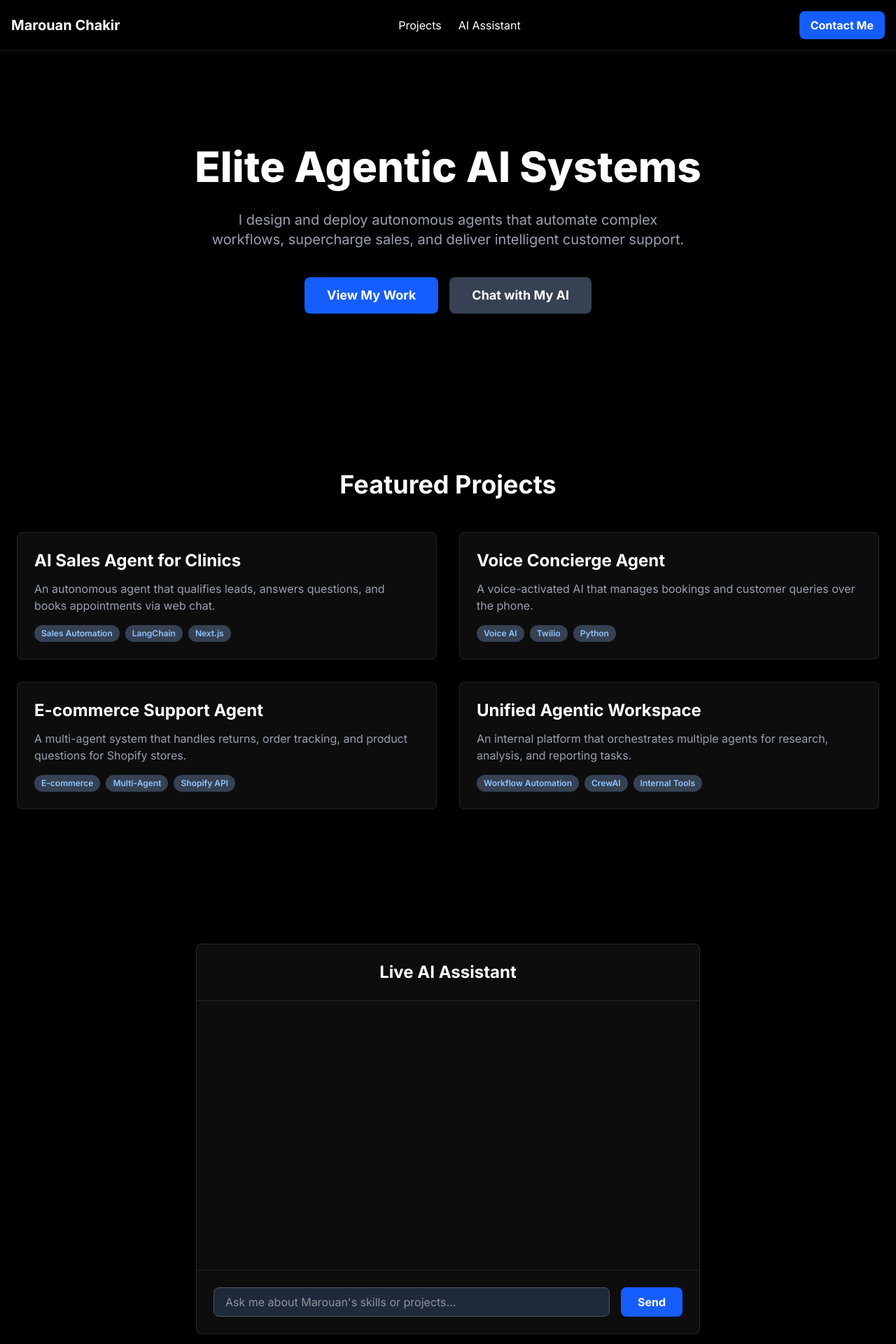
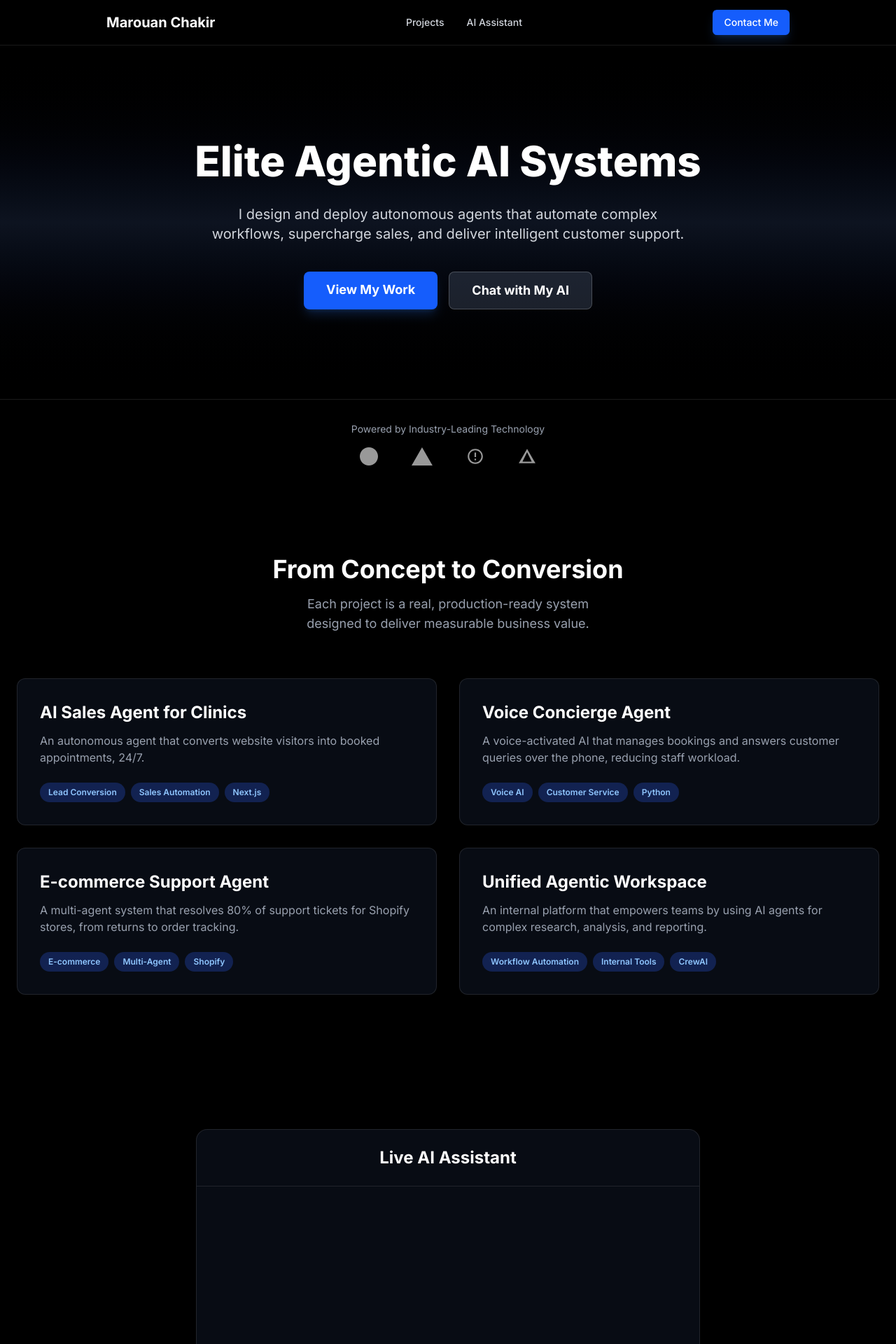
Before and after one commit to mimox-prog/unstoppable-portfolio, a Next.js app: page / in a window 1280 px wide. Shown: the top 1920 px of the page at 70% size. Built offline with nearby package versions, Linux system fonts and the light colour scheme.

Commit message:
feat(design): Implement final conversion-focused homepage design

```diff
--- a/src/app/layout.js
+++ b/src/app/layout.js
@@ -1,7 +1,8 @@
-// src/app/layout.js (Updated)
+// src/app/layout.js (The Final, Corrected Version)
 import { Inter } from "next/font/google";
 import "./globals.css";
-import Header from "@/components/Header"; // Import the Header
+import Header from "@/components/Header";
+import Footer from "@/components/Footer";
 
 const inter = Inter({ subsets: ["latin"] });
 
@@ -12,10 +13,11 @@ export const metadata = {
 
 export default function RootLayout({ children }) {
   return (
-    <html lang="en">
-      <body className={inter.className}>
+    <html lang="en" className="scroll-smooth">
+      <body className={`${inter.className} bg-black text-gray-200`}>
         <Header />
-        {children}
+        <main>{children}</main>
+        <Footer />
       </body>
     </html>
   );
--- a/src/app/page.js
+++ b/src/app/page.js
@@ -1,25 +1,33 @@
-// src/app/page.js (Final Version with Project Link)
+// src/app/page.js (The Final, Conversion-Focused Homepage)
 "use client";
 
 import Link from 'next/link';
 import Chat from '@/components/Chat';
 
+// --- SVG Icons for Social Proof ---
+const VercelIcon = () => <svg height="26" viewBox="0 0 116 100" fill="#fff" xmlns="http://www.w3.org/2000/svg"><path d="M57.5 0L115 100H0L57.5 0Z" /></svg>;
+const NextJsIcon = ( ) => <svg height="26" viewBox="0 0 180 180" fill="#fff" xmlns="http://www.w3.org/2000/svg"><path d="M90 180C139.706 180 180 139.706 180 90C180 40.2944 139.706 0 90 0C40.2944 0 0 40.2944 0 90C0 139.706 40.2944 180 90 180ZM90 162C129.765 162 162 129.765 162 90C162 50.235 129.765 18 90 18C50.235 18 18 50.235 18 90C18 129.765 50.235 162 90 162Z" /><path d="M126.9 144.9L71.1 54H63V126H71.1V72.9L117.9 153L126.9 144.9Z" /></svg>;
+const OpenRouterIcon = ( ) => <svg height="26" viewBox="0 0 24 24" fill="none" xmlns="http://www.w3.org/2000/svg"><path d="M12 2C6.48 2 2 6.48 2 12s4.48 10 10 10 10-4.48 10-10S17.52 2 12 2zm0 18c-4.41 0-8-3.59-8-8s3.59-8 8-8 8 3.59 8 8-3.59 8-8 8zm-1-13h2v6h-2zm0 8h2v2h-2z" fill="#fff"/></svg>;
+const GrokIcon = ( ) => <svg height="26" viewBox="0 0 24 24" fill="#fff" xmlns="http://www.w3.org/2000/svg"><path d="M12 2L1 21h22L12 2zm0 4.55L18.09 19H5.91L12 6.55z"/></svg>;
+
+
 // --- HERO SECTION ---
-function Hero() {
+function Hero( ) {
   return (
-    <section className="text-center py-20 sm:py-32">
+    <section className="relative text-center py-20 sm:py-32 border-b border-white/10 overflow-hidden">
+      <div className="absolute inset-0 -z-10 bg-gradient-to-b from-black via-gray-900/80 to-black"></div>
       <div className="container mx-auto px-6">
         <h1 className="text-4xl sm:text-6xl font-extrabold text-white mb-6 leading-tight text-balance">
           Elite Agentic AI Systems
         </h1>
-        <p className="text-lg sm:text-xl text-gray-400 mb-10 max-w-3xl mx-auto text-balance">
+        <p className="text-lg sm:text-xl text-gray-300 mb-10 max-w-3xl mx-auto text-balance">
           I design and deploy autonomous agents that automate complex workflows, supercharge sales, and deliver intelligent customer support.
         </p>
         <div className="flex justify-center gap-4 flex-wrap">
-          <Link href="#projects" className="bg-blue-600 hover:bg-blue-700 text-white font-bold py-3 px-8 rounded-lg text-lg transition-transform transform hover:scale-105">
+          <Link href="#projects" className="bg-blue-600 hover:bg-blue-700 text-white font-bold py-3 px-8 rounded-lg text-lg transition-transform transform hover:scale-105 shadow-lg shadow-blue-500/20">
             View My Work
           </Link>
-          <Link href="#agent" className="bg-gray-700 hover:bg-gray-600 text-white font-bold py-3 px-8 rounded-lg text-lg transition-transform transform hover:scale-105">
+          <Link href="#agent" className="bg-gray-700/50 border border-white/20 hover:bg-gray-700 text-white font-bold py-3 px-8 rounded-lg text-lg transition-all transform hover:scale-105">
             Chat with My AI
           </Link>
         </div>
@@ -28,46 +36,67 @@ function Hero() {
   );
 }
 
+// --- SOCIAL PROOF / TRUST BAR ---
+function TrustBar() {
+  return (
+    <div className="py-8 bg-black/50">
+      <div className="container mx-auto px-6">
+        <p className="text-center text-sm text-gray-400 mb-4">Powered by Industry-Leading Technology</p>
+        <div className="flex justify-center items-center gap-8 sm:gap-12 opacity-60">
+          <NextJsIcon />
+          <VercelIcon />
+          <OpenRouterIcon />
+          <GrokIcon />
+        </div>
+      </div>
+    </div>
+  );
+}
+
+
 // --- PROJECTS SECTION ---
 function Projects() {
   const projects = [
     {
       title: "AI Sales Agent for Clinics",
-      description: "An autonomous agent that qualifies leads, answers questions, and books appointments via web chat.",
-      tags: ["Sales Automation", "LangChain", "Next.js"],
-      link: "/projects/ai-sales-agent" // The new link
+      description: "An autonomous agent that converts website visitors into booked appointments, 24/7.",
+      tags: ["Lead Conversion", "Sales Automation", "Next.js"],
+      link: "/projects/ai-sales-agent"
     },
     {
       title: "Voice Concierge Agent",
-      description: "A voice-activated AI that manages bookings and customer queries over the phone.",
-      tags: ["Voice AI", "Twilio", "Python"],
-      link: "#" // Placeholder link
+      description: "A voice-activated AI that manages bookings and answers customer queries over the phone, reducing staff workload.",
+      tags: ["Voice AI", "Customer Service", "Python"],
+      link: "#"
     },
     {
       title: "E-commerce Support Agent",
-      description: "A multi-agent system that handles returns, order tracking, and product questions for Shopify stores.",
-      tags: ["E-commerce", "Multi-Agent", "Shopify API"],
-      link: "#" // Placeholder link
+      description: "A multi-agent system that resolves 80% of support tickets for Shopify stores, from returns to order tracking.",
+      tags: ["E-commerce", "Multi-Agent", "Shopify"],
+      link: "#"
     },
     {
       title: "Unified Agentic Workspace",
-      description: "An internal platform that orchestrates multiple agents for research, analysis, and reporting tasks.",
-      tags: ["Workflow Automation", "CrewAI", "Internal Tools"],
-      link: "#" // Placeholder link
+      description: "An internal platform that empowers teams by using AI agents for complex research, analysis, and reporting.",
+      tags: ["Workflow Automation", "Internal Tools", "CrewAI"],
+      link: "#"
     },
   ];
   return (
-    <section id="projects" className="py-20 sm:py-24">
+    <section id="projects" className="py-20 sm:py-24 bg-black">
       <div className="container mx-auto px-6">
-        <h2 className="text-3xl sm:text-4xl font-bold text-center text-white mb-12">Featured Projects</h2>
-        <div className="grid grid-cols-1 md:grid-cols-2 gap-8">
-          {projects.map((project, index) => (
-            <Link key={index} href={project.link || "#"} className="block">
-              <div className="bg-white/5 border border-white/10 rounded-lg p-6 h-full transition-all duration-300 hover:border-blue-500/50 hover:bg-white/10">
+        <div className="text-center">
+          <h2 className="text-3xl sm:text-4xl font-bold text-white">From Concept to Conversion</h2>
+          <p className="mt-4 text-lg text-gray-400 max-w-2xl mx-auto text-balance">Each project is a real, production-ready system designed to deliver measurable business value.</p>
+        </div>
+        <div className="mt-16 grid grid-cols-1 md:grid-cols-2 gap-8">
+          {projects.map((project) => (
+            <Link key={project.title} href={project.link || "#"} className="block group">
+              <div className="bg-gray-900/50 border border-white/10 rounded-xl p-8 h-full transition-all duration-300 group-hover:border-blue-500/50 group-hover:bg-gray-900 group-hover:-translate-y-2">
                 <h3 className="text-2xl font-bold text-white mb-3">{project.title}</h3>
-                <p className="text-gray-400 mb-4">{project.description}</p>
+                <p className="text-gray-400 mb-6">{project.description}</p>
                 <div className="flex flex-wrap gap-2">
-                  {project.tags.map(tag => <span key={tag} className="bg-gray-700 text-blue-300 text-xs font-semibold px-2.5 py-1 rounded-full">{tag}</span>)}
+                  {project.tags.map(tag => <span key={tag} className="bg-blue-900/50 text-blue-300 text-xs font-semibold px-3 py-1.5 rounded-full">{tag}</span>)}
                 </div>
               </div>
             </Link>
@@ -83,6 +112,7 @@ export default function Home() {
   return (
     <>
       <Hero />
+      <TrustBar />
       <Projects />
       <Chat />
     </>
--- a/src/components/Chat.js
+++ b/src/components/Chat.js
@@ -1,10 +1,8 @@
-// src/components/Chat.js (Dynamic Version)
+// src/components/Chat.js (Upgraded)
 "use client";
 
 import { useState, useRef, useEffect } from 'react';
 
-// --- Main Chat Component ---
-// It now accepts props to change its behavior
 export default function Chat({
   agentType = "KAI_ASSISTANT",
   title = "Live AI Assistant",
@@ -31,16 +29,13 @@ export default function Chat({
     setIsLoading(true);
 
     try {
-      // Send the agentType along with the message
       const response = await fetch('/api/agent', {
         method: 'POST',
         headers: { 'Content-Type': 'application/json' },
         body: JSON.stringify({ message: input, agent_type: agentType }),
       });
 
-      if (!response.ok) {
-        throw new Error('Network response was not ok');
-      }
+      if (!response.ok) throw new Error('Network response was not ok');
 
       const data = await response.json();
       const aiMessage = { role: 'assistant', content: data.reply };
@@ -48,8 +43,7 @@ export default function Chat({
 
     } catch (error) {
       console.error("Failed to get AI response:", error);
-      const errorMessage = { role: 'assistant', content: "Sorry, I'm having trouble connecting. Please try again." };
-      setMessages(prev => [...prev, errorMessage]);
+      setMessages(prev => [...prev, { role: 'assistant', content: "Sorry, I'm having trouble connecting. Please try again." }]);
     } finally {
       setIsLoading(false);
     }
@@ -58,42 +52,44 @@ export default function Chat({
   return (
     <section id="agent" className="py-20 sm:py-24">
       <div className="container mx-auto px-6 max-w-3xl">
-        <div className="bg-white/5 border border-white/10 rounded-lg shadow-2xl">
+        <div className="bg-gray-900/50 border border-white/10 rounded-2xl shadow-2xl backdrop-blur-xl">
           <div className="p-6 border-b border-white/10">
             <h2 className="text-2xl font-bold text-white text-center">{title}</h2>
           </div>
-          <div className="p-6 h-96 overflow-y-auto">
-            <div className="space-y-4">
+          <div className="p-4 sm:p-6 h-96 overflow-y-auto">
+            <div className="space-y-6">
               {messages.map((msg, index) => (
-                <div key={index} className={`flex ${msg.role === 'user' ? 'justify-end' : 'justify-start'}`}>
-                  <div className={`max-w-xs lg:max-w-md px-4 py-2 rounded-lg ${msg.role === 'user' ? 'bg-blue-600 text-white' : 'bg-gray-700 text-gray-200'}`}>
-                    <p className="whitespace-pre-wrap">{msg.content}</p>
+                <div key={index} className={`flex items-start gap-3 ${msg.role === 'user' ? 'justify-end' : 'justify-start'}`}>
+                  <div className={`max-w-sm md:max-w-md px-4 py-3 rounded-2xl ${msg.role === 'user' ? 'bg-blue-600 text-white' : 'bg-gray-700 text-gray-200'}`}>
+                    <p className="whitespace-pre-wrap text-sm">{msg.content}</p>
                   </div>
                 </div>
               ))}
               {isLoading && (
                 <div className="flex justify-start">
-                  <div className="bg-gray-700 text-gray-200 px-4 py-2 rounded-lg">
-                    <span className="animate-pulse">...</span>
+                  <div className="bg-gray-700 px-4 py-3 rounded-2xl flex items-center space-x-1.5">
+                    <span className="w-2 h-2 bg-gray-400 rounded-full animate-pulse [animation-delay:-0.3s]"></span>
+                    <span className="w-2 h-2 bg-gray-400 rounded-full animate-pulse [animation-delay:-0.15s]"></span>
+                    <span className="w-2 h-2 bg-gray-400 rounded-full animate-pulse"></span>
                   </div>
                 </div>
               )}
               <div ref={messagesEndRef} />
             </div>
           </div>
-          <div className="p-6 border-t border-white/10">
-            <form onSubmit={handleSendMessage} className="flex gap-4">
+          <div className="p-4 sm:p-6 border-t border-white/10">
+            <form onSubmit={handleSendMessage} className="flex gap-3">
               <input
                 type="text"
                 value={input}
                 onChange={(e) => setInput(e.target.value)}
                 placeholder={placeholder}
-                className="flex-grow bg-gray-800 border border-gray-600 rounded-lg px-4 py-2 text-white focus:outline-none focus:ring-2 focus:ring-blue-500"
+                className="flex-grow bg-gray-800 border border-gray-600 rounded-lg px-4 py-2.5 text-white focus:outline-none focus:ring-2 focus:ring-blue-500 transition-shadow"
                 disabled={isLoading}
               />
               <button
                 type="submit"
-                className="bg-blue-600 hover:bg-blue-700 text-white font-bold py-2 px-6 rounded-lg transition-colors disabled:bg-gray-500"
+                className="bg-blue-600 hover:bg-blue-700 text-white font-bold py-2.5 px-6 rounded-lg transition-colors disabled:bg-gray-500 disabled:cursor-not-allowed"
                 disabled={isLoading}
               >
                 Send
--- /dev/null
+++ b/src/components/Footer.js
@@ -0,0 +1,16 @@
+// src/components/Footer.js (The Final, Polished Version)
+import Link from 'next/link';
+
+export default function Footer() {
+  return (
+    <footer className="border-t border-white/10 py-8">
+      <div className="container mx-auto px-6 flex flex-col md:flex-row justify-between items-center text-sm text-gray-400">
+        <p>&copy; {new Date().getFullYear()} Marouan Chakir. All rights reserved.</p>
+        <div className="flex space-x-6 mt-4 md:mt-0">
+          <a href="https://github.com/mimox-prog" target="_blank" rel="noopener noreferrer" className="transition-colors hover:text-white">GitHub</a>
+          <a href="https://www.linkedin.com/in/marwan-chakir/" target="_blank" rel="noopener noreferrer" className="transition-colors hover:text-white">LinkedIn</a>
+        </div>
+      </div>
+    </footer>
+   );
+}
--- a/src/components/Header.js
+++ b/src/components/Header.js
@@ -1,16 +1,24 @@
-// src/components/Header.js
+// src/components/Header.js (The Final, Polished Version)
 import Link from 'next/link';
+
 export default function Header() {
   return (
-    <header className="sticky top-0 z-50 bg-black/30 backdrop-blur-lg border-b border-white/10">
-      <nav className="container mx-auto flex justify-between items-center p-4 text-white">
-        <Link href="/" className="text-xl font-bold hover:text-blue-400">Marouan Chakir</Link>
-        <div className="hidden md:flex space-x-6">
-          <Link href="#projects" className="hover:text-blue-400">Projects</Link>
-          <Link href="#agent" className="hover:text-blue-400">AI Assistant</Link>
-        </div>
-        <a href="mailto:your-email@example.com" className="bg-blue-600 hover:bg-blue-700 text-white font-bold py-2 px-4 rounded-lg">Contact Me</a>
-      </nav>
+    <header className="sticky top-0 z-50 w-full border-b border-white/10 bg-black/50 backdrop-blur-lg">
+      <div className="container mx-auto flex h-16 max-w-5xl items-center justify-between px-6">
+        <Link href="/" className="text-xl font-bold text-white transition-colors hover:text-blue-400">
+          Marouan Chakir
+        </Link>
+        <nav className="hidden md:flex items-center space-x-8 text-sm font-medium text-gray-300">
+          <Link href="/#projects" className="transition-colors hover:text-white">Projects</Link>
+          <Link href="#agent" className="transition-colors hover:text-white">AI Assistant</Link>
+        </nav>
+        <a
+          href="mailto:your-email@example.com" // IMPORTANT: Add your real email here
+          className="hidden md:inline-flex h-9 items-center justify-center rounded-md bg-blue-600 px-4 py-2 text-sm font-medium text-white shadow-lg shadow-blue-500/20 transition-colors hover:bg-blue-700 focus:outline-none focus:ring-2 focus:ring-blue-500 focus:ring-offset-2 focus:ring-offset-black"
+        >
+          Contact Me
+        </a>
+      </div>
     </header>
   );
 }
```
